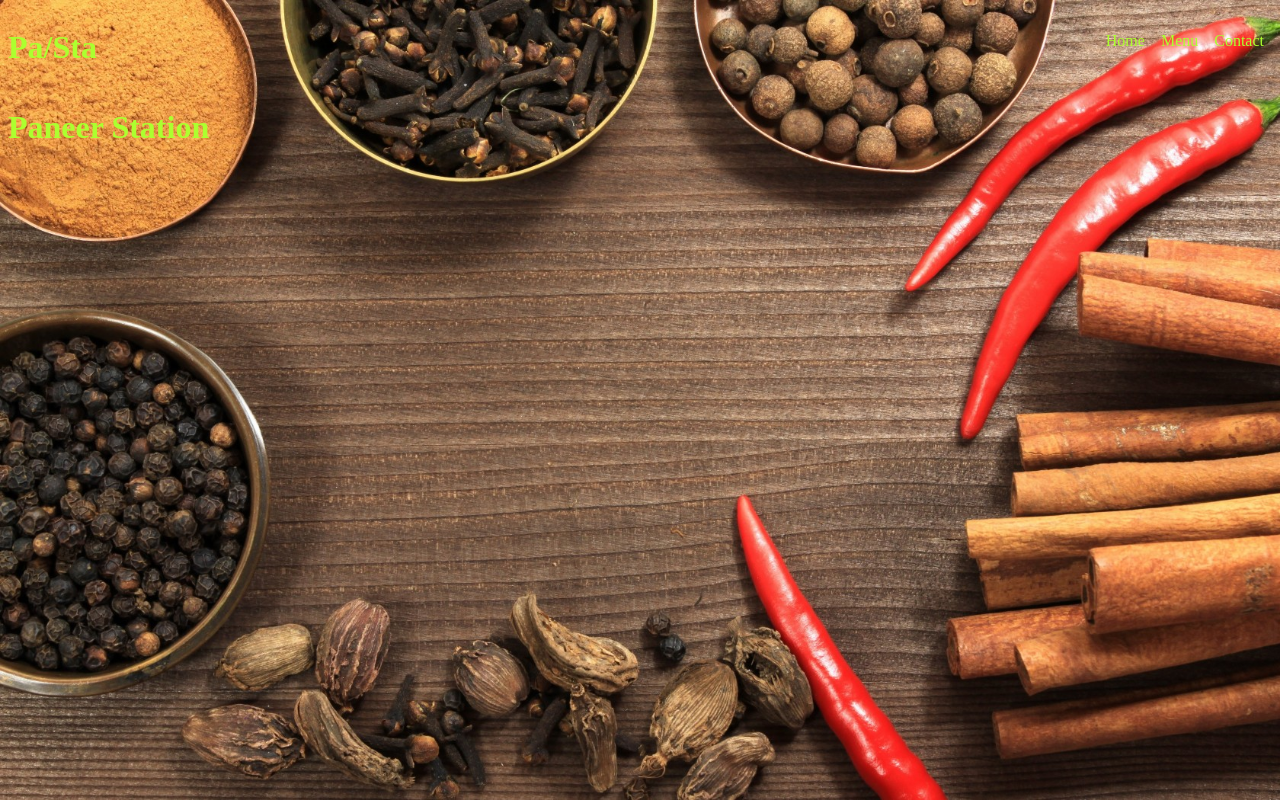
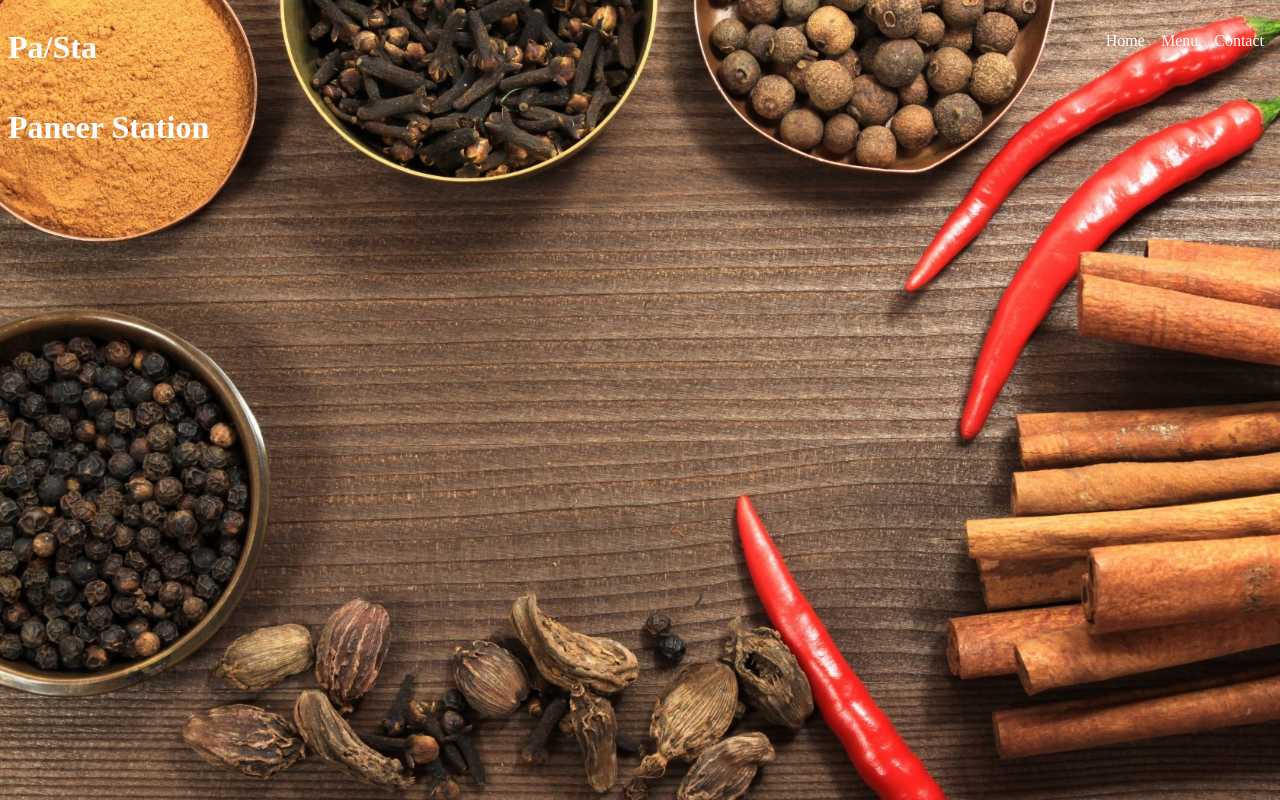
Before and after one commit to Paneer007/RestaurantPage, a website built with webpack: page dist/index.html in a window 1280 px wide. Built offline with Linux system fonts and the light colour scheme.

Commit message:
Added stuff

```diff
--- a/src/index.js
+++ b/src/index.js
@@ -14,6 +14,7 @@ class ContentType{
         }
     }
 }
+
 function contactBodyContent(){
     let parentSeletor = document.getElementById('Body');
     parentSeletor.innerHTML='';
@@ -21,6 +22,7 @@ function contactBodyContent(){
     parentSeletor.appendChild(parcel);
     parcel.textContent='+91xxxxxxxxxx'
 }
+
 function menuBodyContent(){
     let parentSeletor = document.getElementById('Body');
     parentSeletor.innerHTML='';
@@ -28,6 +30,7 @@ function menuBodyContent(){
     parentSeletor.appendChild(restaurantContent);
     restaurantContent.textContent='Paneer Pasta';
 }
+
 function homeBodyContent(){
     let parentSeletor = document.getElementById('Body');
     parentSeletor.innerHTML='';
@@ -88,7 +91,6 @@ function creatingBaseTemplate(){
     contentDiv.id='Body';
     contentDiv.className='Body'
     headerContent()
-    //user.checkToDisplay
 }
 let user = new ContentType()
 creatingBaseTemplate()
--- a/src/style.css
+++ b/src/style.css
@@ -3,7 +3,7 @@ body{
     background-size: cover;
     background-position: center;
     background-attachment: fixed;
-    color:greenyellow;
+    color:white;
 }
 ul{
   list-style: none;
```
Also changed, not shown: dist/main.js.
